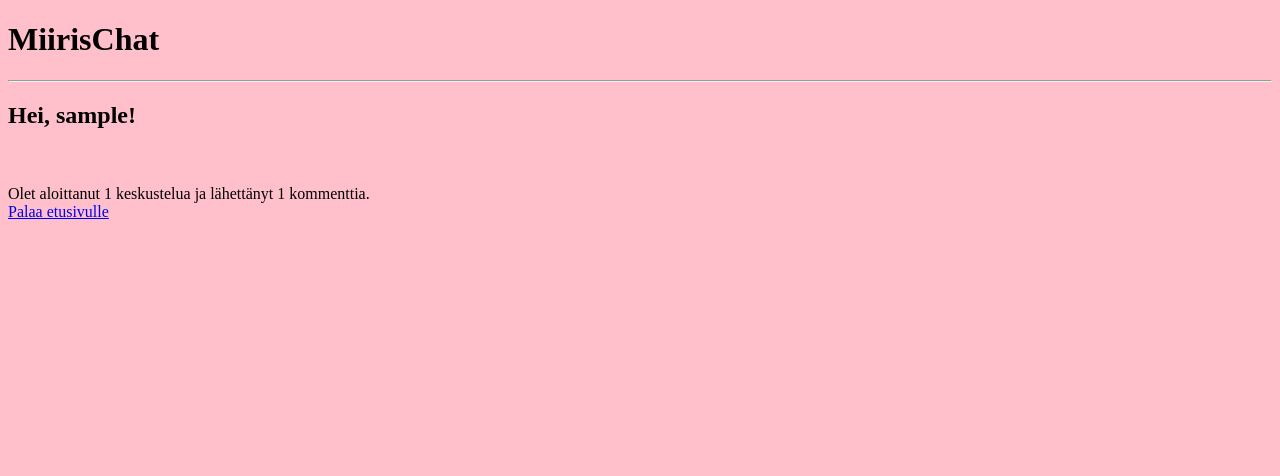
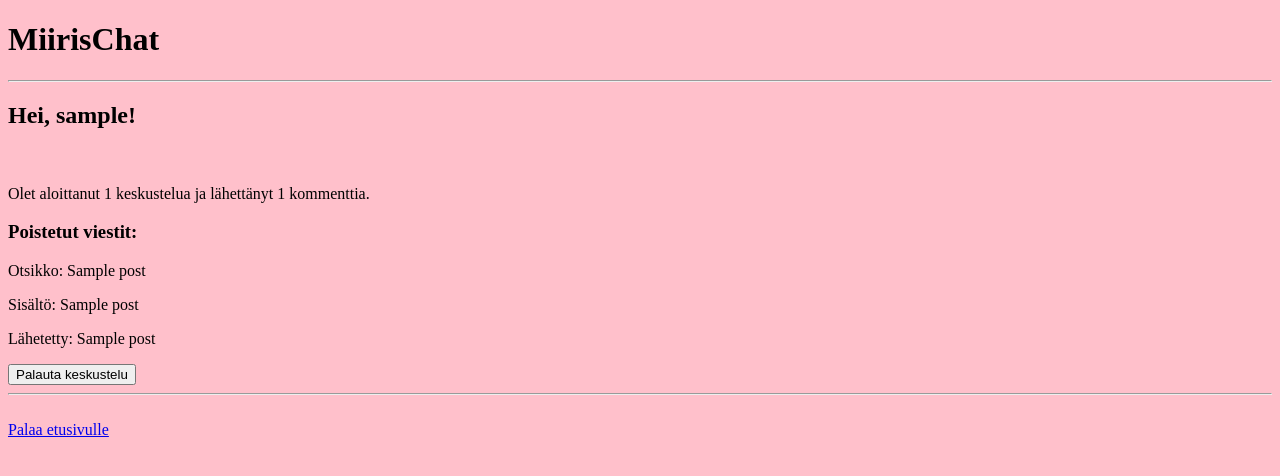
Before and after one commit to mirellel/chat-forum-tietokantasovellus, a Flask app: template templates/account.html in a window 1280 px wide. Shown: the top 476 px of the page. Run offline with Flask 2, Linux system fonts and the light colour scheme; the visitor is signed in with stand-in values (Sample User, id 1); the template is opened without the code that fills it: most values are stand-ins (such as "Sample title", 1, 10 or a date in 2020).

Commit message:
restoring deleted posts

```diff
--- a/templates/account.html
+++ b/templates/account.html
@@ -4,6 +4,19 @@
 <br><br>
 Olet aloittanut {{ num_of_posts[0] }} keskustelua ja lähettänyt {{ num_of_comments[0] }} kommenttia.
 <br>
-
+{% if deleted_posts %}
+  <h3>Poistetut viestit:</h3>
+  {% for post in deleted_posts %}
+    <p>Otsikko: {{post[1]}}</p>
+    <p>Sisältö: {{post[2]}}</p>
+    <p>Lähetetty: {{post[3]}}</p>
+    <form action="/restore_post" method="POST">
+        <input type="hidden" name="title_id" value="{{post[0]}}">
+        <input type="submit" value="Palauta keskustelu">
+      </form>
+    <hr>
+  {% endfor %}
+{% endif %}
+<br>
 <a href="/">Palaa etusivulle</a>
 {% endblock %}
```
Also changed, not shown: posts.py (+7 -0 lines), routes.py (+11 -1 lines), users.py (+12 -0 lines).
